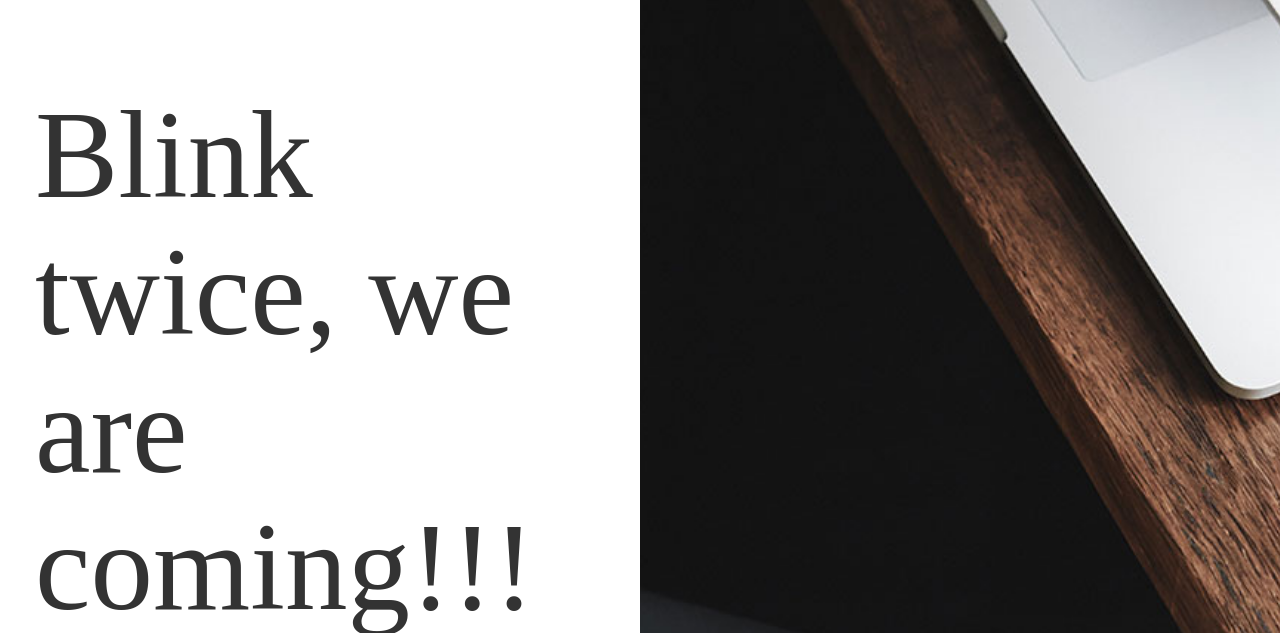
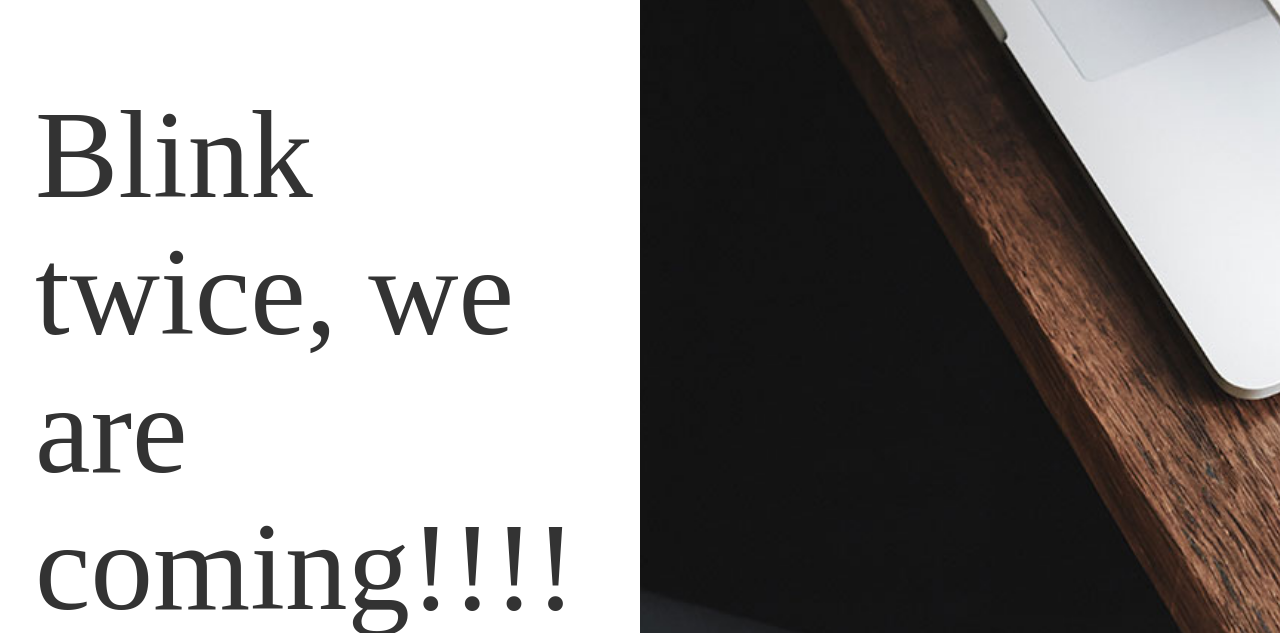
Before and after one commit to Munuhegreg/Munuhe.dev.io, a plain HTML site: page index.html in a window 1280 px wide. Shown: the part 167-800 px from the top of the page. Drawn offline with Linux system fonts and the light colour scheme; a web font is replaced by a local one.

Commit message:
update index.html

```diff
--- a/index.html
+++ b/index.html
@@ -36,7 +36,7 @@
 			<div class="w-full flex-c-m p-t-90 p-b-100">
 				<div class="wsize2">
 					<h3 class="l1-txt1 p-b-34 respon3">
-						Blink twice, we are coming!!!
+						Blink twice, we are coming!!!!
 					</h3>
 
 					<p class="m2-txt1 p-b-46">
```
